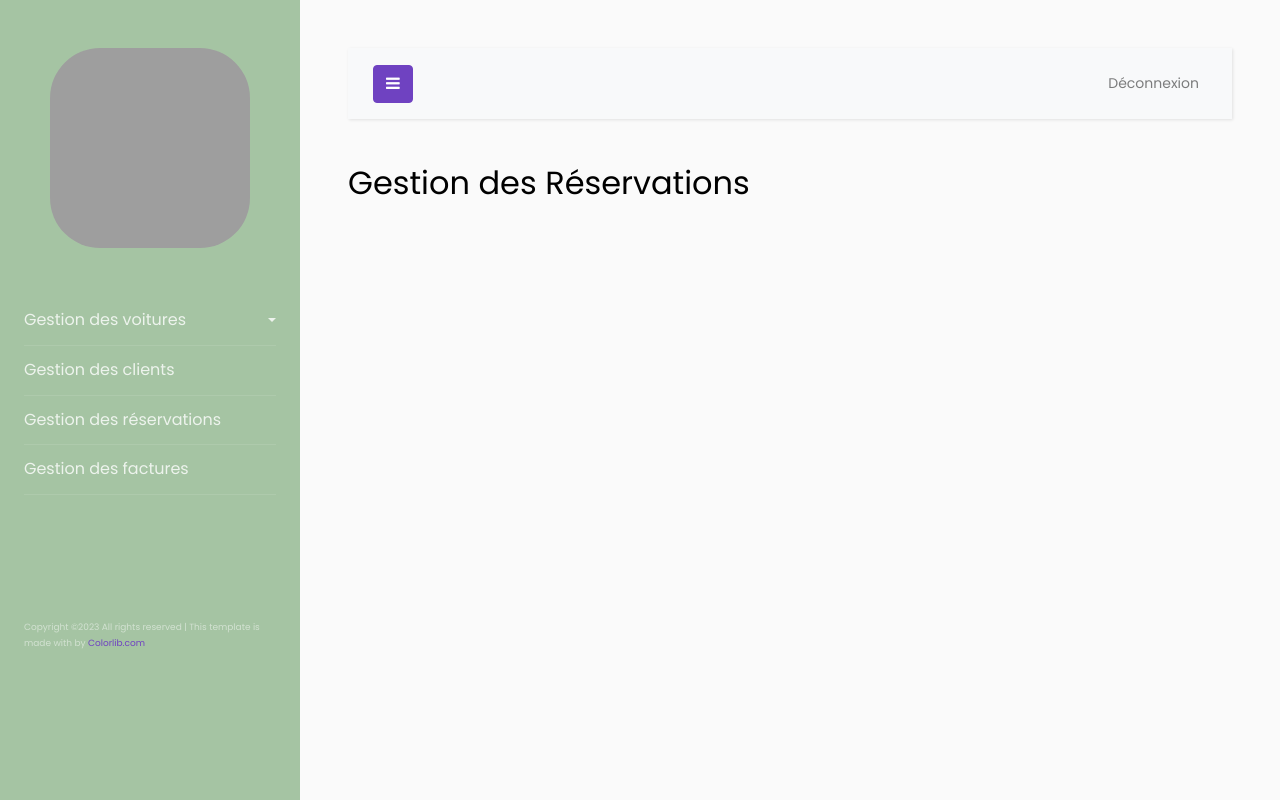
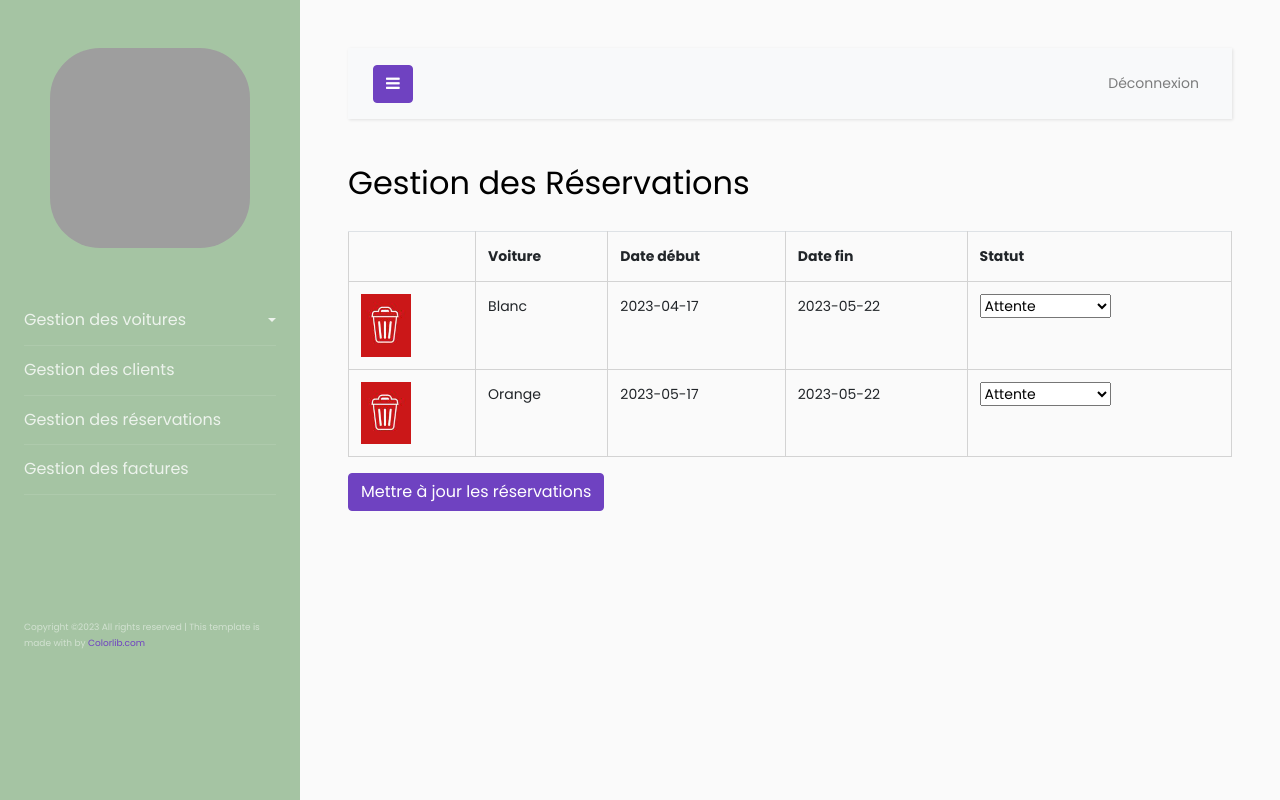
Before and after one commit to MaxenceGuiGuiCollege/VoitureDuLac, a PHP site: page /gestionReservation.php in a window 1280 px wide. Run offline with PHP 8.4, Linux system fonts and the light colour scheme; data comes from the database, SQL or seed files in the repository; grey boxes are pictures that could not be loaded.

Commit message:
Part four, update the "Reservation management" page, make the frontend.

```diff
--- a/css/monStyle.css
+++ b/css/monStyle.css
@@ -148,6 +148,12 @@ form[name=formModifierVoiture] fieldset:last-of-type{
 }
 
 
+/* MODIFIER VOITURE */
+form[name=formReservation] img{
+    width: 50px;
+}
+
+
 /* RESPONSIVE */
 @media screen and (max-width: 1000px) {
     div#content{
--- a/gestionReservation.php
+++ b/gestionReservation.php
@@ -1,8 +1,20 @@
 <?php
+include("librairies/fonctions.lib.php");
+//DEFINIR LA BD
+$bd = null;
+ConnecterBd($bd);
 include("inclus/enteteAdmin.inc.php");
 ?>
     <!-- GESTION RESERVATION -->
     <h2 class="mb-4">Gestion des Réservations</h2>
 <?php
+// VERIFICATION NOMBRE DE RESERVATIONS
+if(CompterReservation($bd) == 0){
+    print("Aucune Réservations...");
+}
+else{
+    AfficherReservation($bd);
+
+}
 include("inclus/piedPage.inc.php");
 ?>
--- a/librairies/fonctions.lib.php
+++ b/librairies/fonctions.lib.php
@@ -44,6 +44,12 @@ function ConnecterUsager($bd, $courriel, $mdp, $lang){
 // Fonction qui permet de compter le nombre de voitures.
 function CompterVoitures($bd){
     $reqCount = $bd->prepare("SELECT COUNT(idVoiture) FROM voiture;");
+    $reqCount->execute();
+    return $reqCount->fetch()[0];
+}
+// Fonction qui permet de compter le nombre de réservations.
+function CompterReservation($bd){
+    $reqCount = $bd->prepare("SELECT COUNT(idReservation) FROM reservation;");
     $reqCount->execute();
     return $reqCount->fetch()[0];
 }
@@ -159,7 +165,6 @@ function AfficherModifierVoiture($bd){
                     <th>Description</th>
                     <th></th>
                 </tr>");
-    $cmpt = 0;
     foreach($voitures as $voiture){
         print(" <tr>
                     <td>".$voiture['nomVoiture']."</td>
@@ -169,7 +174,6 @@ function AfficherModifierVoiture($bd){
                     <td>".$voiture['description_fr']."</td>
                     <td><a href='modifierVoiture.php?action=modifier&no=".$voiture['idVoiture']."'>Modifier</a></td>
                 </tr>");
-        $cmpt++;
     }
     print(" </table>
             <p id='aide'>-> Selectionner la voiture à modifier en cliquant sur le lien modifier</p>");
@@ -249,4 +253,57 @@ function AfficherSupprimerVoiture($bd){
             </fieldset>
         </form>");
 }
+// Fonction qui permet d'afficher le menu de gestion des réservations.
+function AfficherReservation($bd){
+    $req = $bd->prepare("SELECT * FROM reservation WHERE dateFin >= current_date();");
+    $req->execute();
+    $reservs = $req->fetchAll();
+    print(" <form action='#' name='formReservation' method='post'>
+                <table id='tableReservation' class='table'>
+                    <tr>
+                        <th></th>
+                        <th>Voiture</th>
+                        <th>Date début</th>
+                        <th>Date fin</th>
+                        <th>Statut</th>
+                    </tr>");
+    foreach($reservs as $reserv){
+        $reqName = $bd->prepare("SELECT nomVoiture FROM voiture WHERE idVoiture = ?;");
+        $reqName->execute([$reserv['noVoiture']]);
+        $nameVoit = $reqName->fetchAll()[0][0];
+
+        $selectedAttente = "";
+        $selectedReserve = "";
+        $selectedNonDispo = "";
+
+        switch ($reserv['statut']){
+            case 0:
+                $selectedAttente = "selected";
+                break;
+            case 1:
+                $selectedReserve = "selected";
+                break;
+            default:
+                $selectedNonDispo = "selected";
+                break;
+        }
+
+        print(" <tr>
+                    <td><img src='images/supprimer.png' alt='Logo supprimer'></td>
+                    <td>".$nameVoit."</td>
+                    <td>".$reserv['dateDebut']."</td>
+                    <td>".$reserv['dateFin']."</td>
+                    <td>
+                        <select name='statut'>
+                            <option ".$selectedAttente.">Attente</option>
+                            <option ".$selectedReserve.">Réservé</option>
+                            <option ".$selectedNonDispo.">Non-disponible</option>
+                        </select>
+                    </td>
+                </tr>");
+    }
+    print("    </table>
+                <input type='submit' value='Mettre à jour les réservations' class='btn btn-primary'>
+            </form>");
+}
 ?>
```
